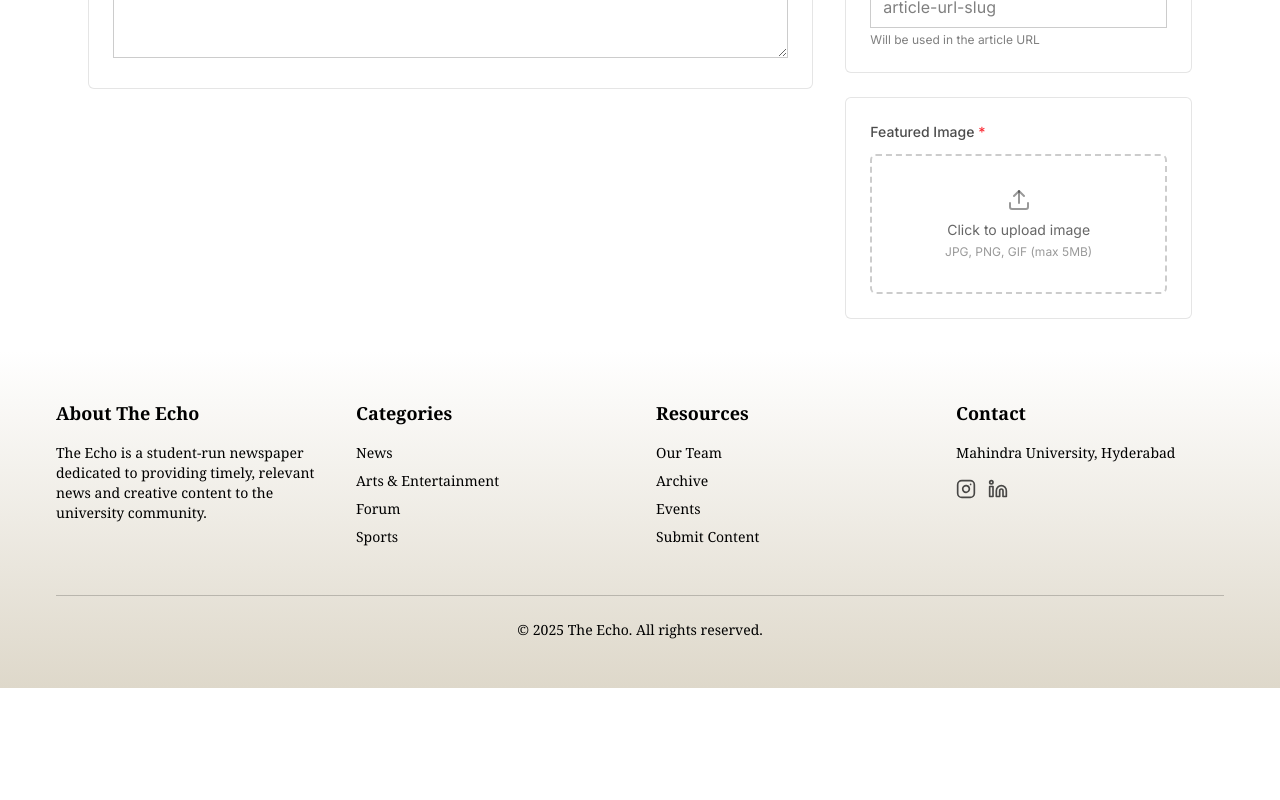
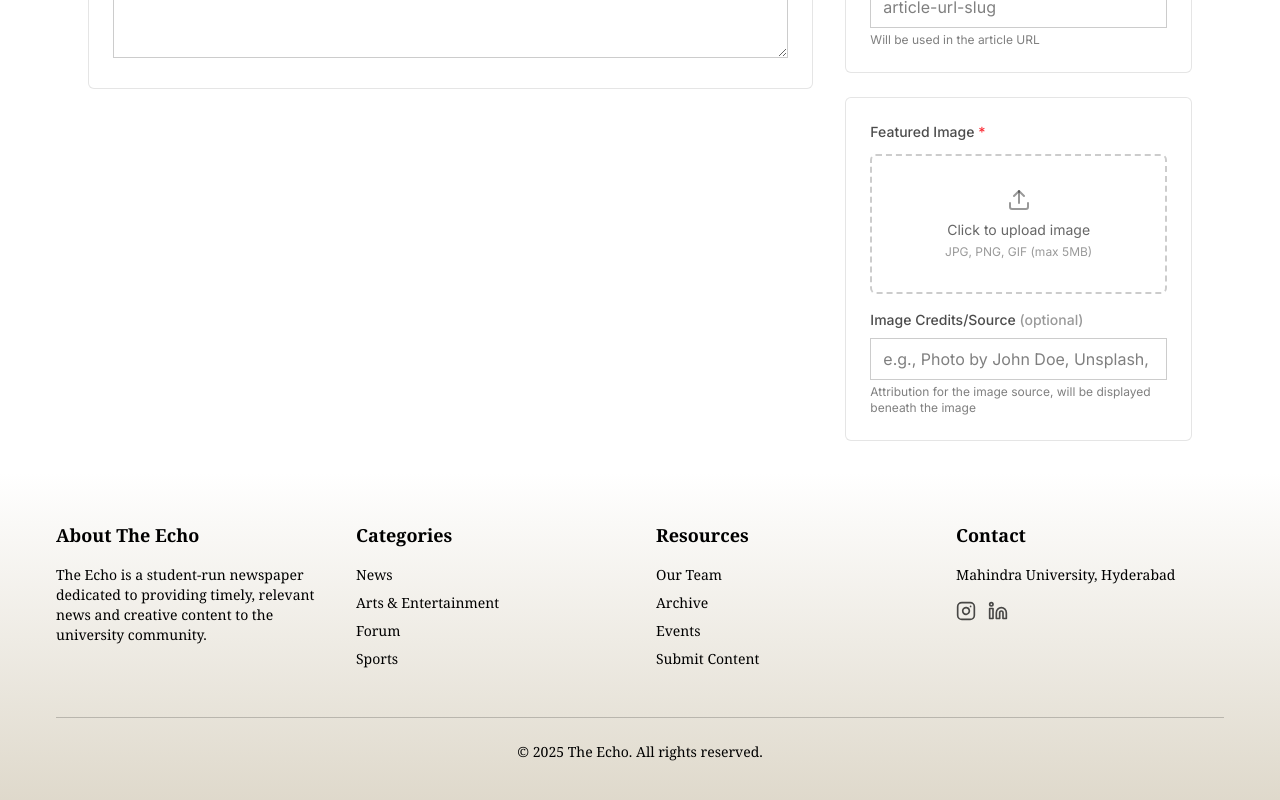
Before and after one commit to PranavReddyy/theecho, a Next.js app: page /admin/articles/new in a window 1280 px wide. Shown: the part 1090-1890 px from the top of the page. Before the commit the page ends 1778 px from the top, so only its background shows below. Built offline with nearby package versions, Linux system fonts and the light colour scheme; no server answers; the database is empty; sample sign-in values are in the browser's storage.

Commit message:
image credits

```diff
--- a/components/ArticleClientPage.js
+++ b/components/ArticleClientPage.js
@@ -189,11 +189,12 @@ export default function ArticleClientPage({ category, slug }) {
             {/* Featured image */}
             {article.imageUrl && (
                 <motion.div
-                    className="relative w-full h-[300px] md:h-[400px] lg:h-[500px] mb-8 overflow-hidden"
+                    className="relative mb-8"
                     initial={{ opacity: 0, scale: 0.98 }}
                     animate={{ opacity: 1, scale: 1 }}
                     transition={{ delay: 0.2 }}
                 >
+                    <div className="relative w-full h-[300px] md:h-[400px] lg:h-[500px] overflow-hidden">
                         <Image
                             src={article.imageUrl}
                             alt={article.title}
@@ -201,6 +202,14 @@ export default function ArticleClientPage({ category, slug }) {
                             className="object-cover"
                             priority
                         />
+                    </div>
+
+                    {/* Add image credits */}
+                    {article.imageCredits && (
+                        <p className="mt-2 text-xs italic text-black/60 text-center">
+                            {article.imageCredits}
+                        </p>
+                    )}
                 </motion.div>
             )}
 
--- a/components/ArticleEditor.js
+++ b/components/ArticleEditor.js
@@ -70,9 +70,10 @@ export default function ArticleEditor({ articleId }) {
         category: 'news',
         author: '',
         date: new Date().toISOString().split('T')[0],
-        status: 'published',  // CHANGED FROM 'draft' to 'published'
+        status: 'published',
         slug: '',
-        imageUrl: ''
+        imageUrl: '',
+        imageCredits: '' // Add this new field
     });
 
     // UI state
@@ -104,9 +105,12 @@ export default function ArticleEditor({ articleId }) {
                 }
 
                 const articleData = docSnap.data();
+
+                // Fix: Ensure imageCredits is always a string
                 setFormData({
                     ...articleData,
-                    date: articleData.date ? new Date(articleData.date).toISOString().split('T')[0] : new Date().toISOString().split('T')[0]
+                    date: articleData.date ? new Date(articleData.date).toISOString().split('T')[0] : new Date().toISOString().split('T')[0],
+                    imageCredits: articleData.imageCredits || '' // Add this line to provide a default
                 });
 
                 setOriginalSlug(articleData.slug);
@@ -647,6 +651,22 @@ export default function ArticleEditor({ articleId }) {
                         {errors.image && (
                             <p className="mt-2 text-red-600 text-sm">{errors.image}</p>
                         )}
+
+                        <div className="mt-4">
+                            <label htmlFor="imageCredits" className="block text-sm font-medium mb-2 text-black/70">
+                                Image Credits/Source <span className="text-black/40">(optional)</span>
+                            </label>
+                            <input
+                                type="text"
+                                id="imageCredits"
+                                name="imageCredits"
+                                value={formData.imageCredits}
+                                onChange={handleChange}
+                                className="w-full px-3 py-2 border border-black/20 focus:border-black outline-none transition-colors"
+                                placeholder="e.g., Photo by John Doe, Unsplash, etc."
+                            />
+                            <p className="mt-1 text-xs text-black/50">Attribution for the image source, will be displayed beneath the image</p>
+                        </div>
                     </div>
                 </div>
             </div>
--- a/components/CategoryClientPage.js
+++ b/components/CategoryClientPage.js
@@ -311,6 +311,15 @@ export default function CategoryClientPage({ category }) {
                                                     sizes="(max-width: 768px) 100vw, (max-width: 1200px) 50vw, 33vw"
                                                 />
                                             </motion.div>
+
+                                            {/* Add image credits */}
+                                            {article.imageCredits && (
+                                                <div className="absolute bottom-0 left-0 right-0 bg-black/30 px-2 py-1">
+                                                    <p className="text-xs italic text-white/80 truncate">
+                                                        {article.imageCredits}
+                                                    </p>
+                                                </div>
+                                            )}
                                         </div>
 
                                         {/* Content */}
```
Lines whose indentation alone changed are shown as unchanged.
